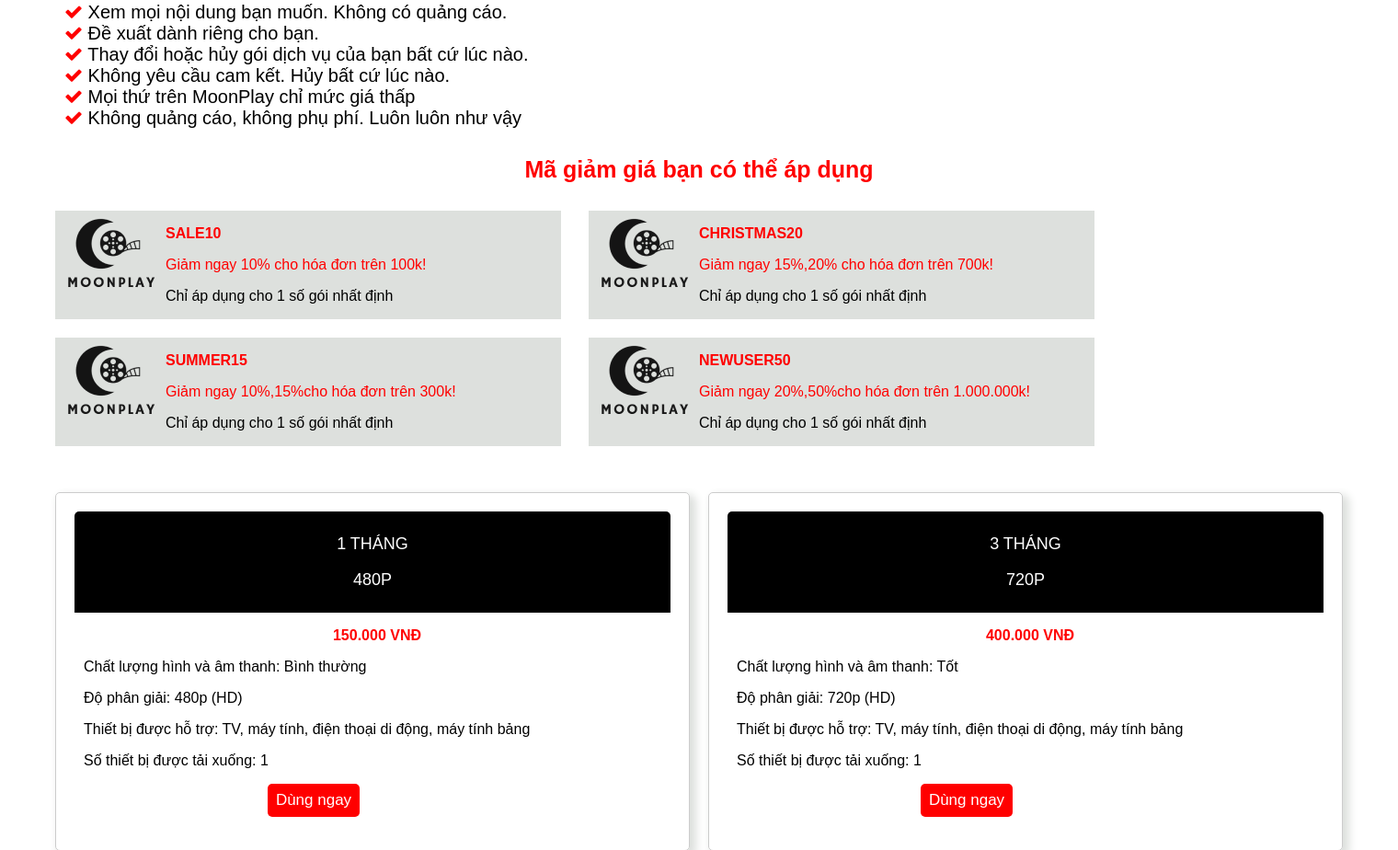
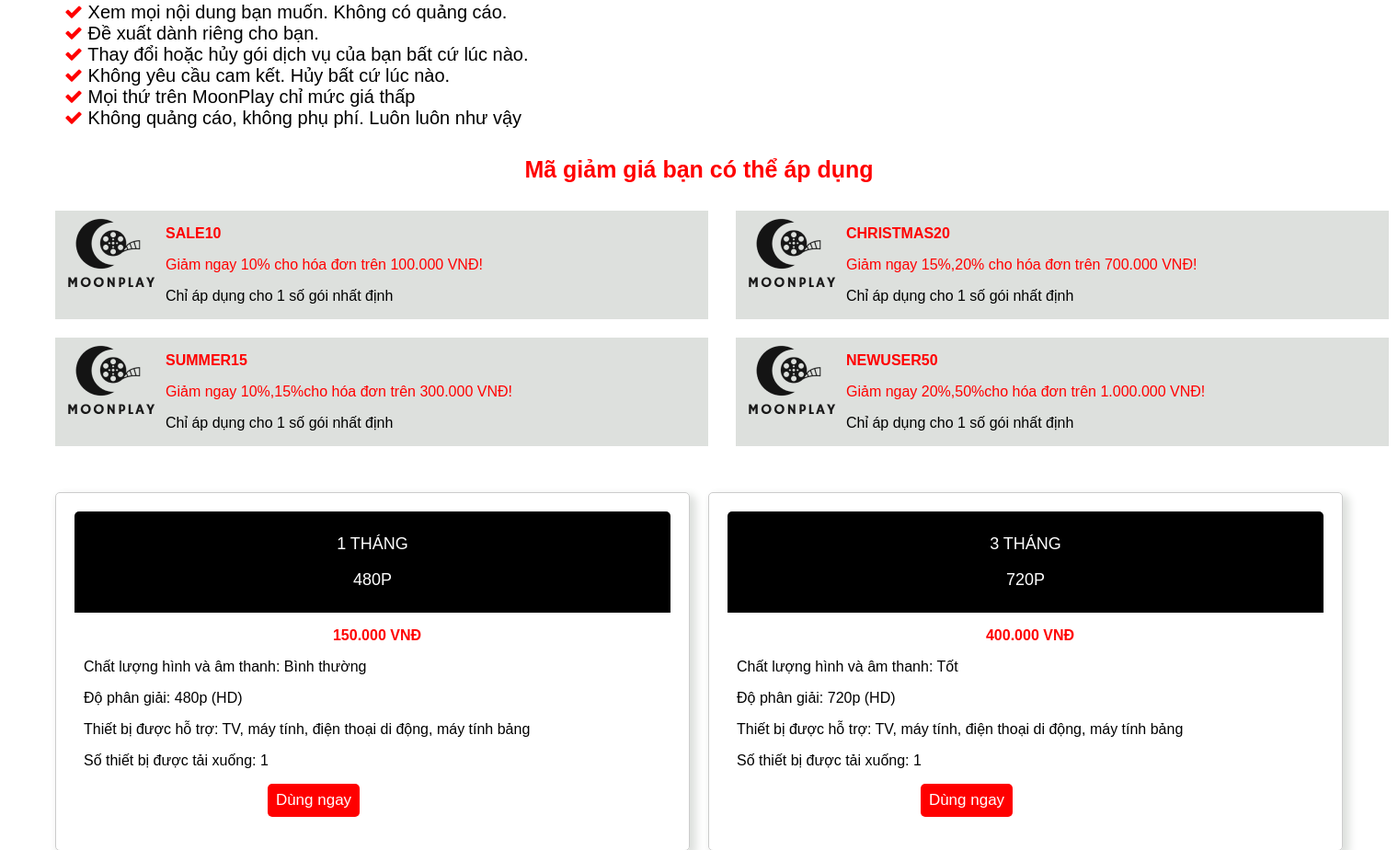
Before and after one commit to ThuyTrang9525/Cinema_MoonPlay, a PHP site: page /view/package.php in a window 1520 px wide. Shown: the part 187-1111 px from the top of the page at 92% size. Run offline with PHP 8.4, Linux system fonts and the light colour scheme.

Commit message:
hs/update/payment

```diff
--- a/assets/css/package.css
+++ b/assets/css/package.css
@@ -140,7 +140,7 @@ body{
 
 }
 .voucher{
-    width:550px;
+    width:710px;
     background-color:#dde0dd;
     margin-bottom: 20px;
 }
--- a/view/package.php
+++ b/view/package.php
@@ -44,7 +44,7 @@
                                         <div class="detail-discount">
                                             <div class="text-voucher">
                                                 <p>SALE10</p>
-                                                <p style="color:red;">Giảm ngay 10% cho hóa đơn trên 100k!</p>
+                                                <p style="color:red;">Giảm ngay 10% cho hóa đơn trên 100.000 VNĐ!</p>
                                                 <p>Chỉ áp dụng cho 1 số gói nhất định </p>
                                             </div>
                                         </div>
@@ -59,7 +59,7 @@
                                         <div class="detail-discount">
                                             <div class="text-voucher">
                                                 <p>SUMMER15</p>
-                                                <p style="color:red;">Giảm ngay 10%,15%cho hóa đơn trên 300k!</p>
+                                                <p style="color:red;">Giảm ngay 10%,15%cho hóa đơn trên 300.000 VNĐ!</p>
                                                 <p>Chỉ áp dụng cho 1 số gói nhất định </p>
 
                                             </div>
@@ -77,7 +77,7 @@
                                             <div class="detail-discount">
                                                 <div class="text-voucher">
                                                     <p>CHRISTMAS20</p>
-                                                    <p style="color:red;">Giảm ngay 15%,20% cho hóa đơn trên 700k!</p>
+                                                    <p style="color:red;">Giảm ngay 15%,20% cho hóa đơn trên 700.000 VNĐ!</p>
                                                     <p>Chỉ áp dụng cho 1 số gói nhất định </p>
 
                                                 </div>
@@ -93,7 +93,7 @@
                                             <div class="detail-discount">
                                                 <div class="text-voucher">
                                                     <p>NEWUSER50</p>
-                                                    <p style="color:red;">Giảm ngay  20%,50%cho hóa đơn trên 1.000.000k!</p>
+                                                    <p style="color:red;">Giảm ngay  20%,50%cho hóa đơn trên 1.000.000 VNĐ!</p>
                                                     <p>Chỉ áp dụng cho 1 số gói nhất định </p>
                                                 </div>
                                             </div>
```
